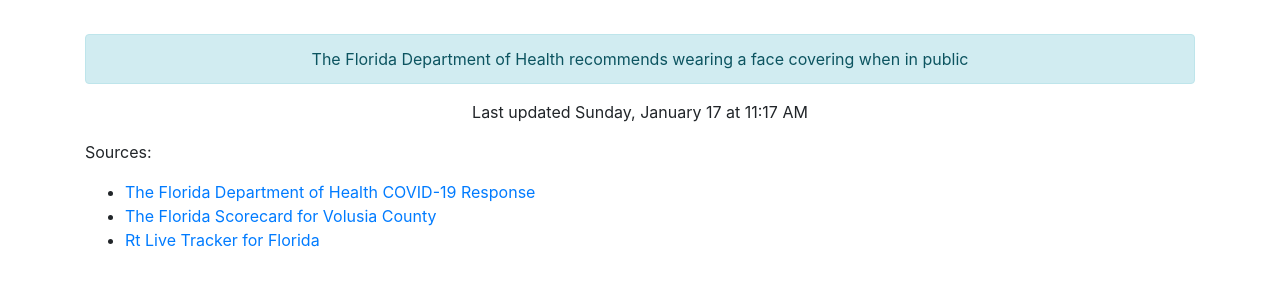
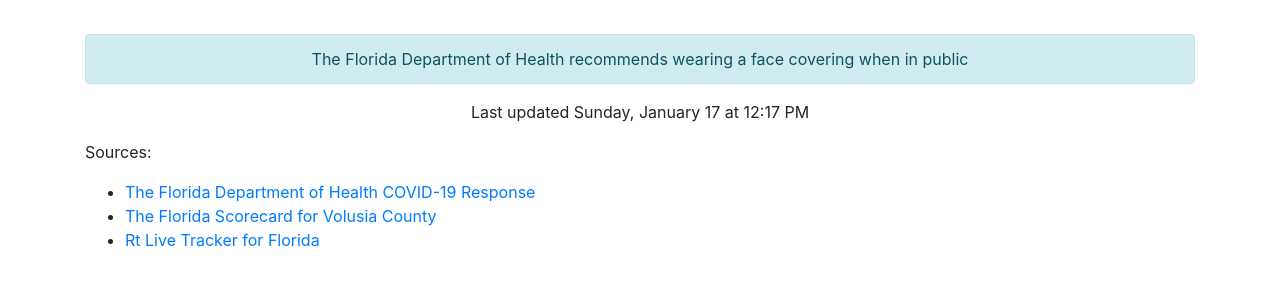
Before and after one commit to thinkjson/timeforchurch, a Jekyll site: the page built from index.md, in a window 1280 px wide. Shown: the part 520-816 px from the top of the page. Built offline with Jekyll 4.4.1, drawn with Linux system fonts in a browser that asks for light colours; our own code applies the rules of GitHub Pages for plain Markdown files.

Commit message:
Updating data

```diff
--- a/_includes/data.html
+++ b/_includes/data.html
@@ -10,4 +10,4 @@
     <div class="outcome text-success">YES</div>
     <div class="alert alert-info" role="alert">The Florida Department of Health recommends wearing a face covering when in public</div>
 
-    <p>Last updated Sunday, January 17 at 11:17 AM</p>
+    <p>Last updated Sunday, January 17 at 12:17 PM</p>
```
